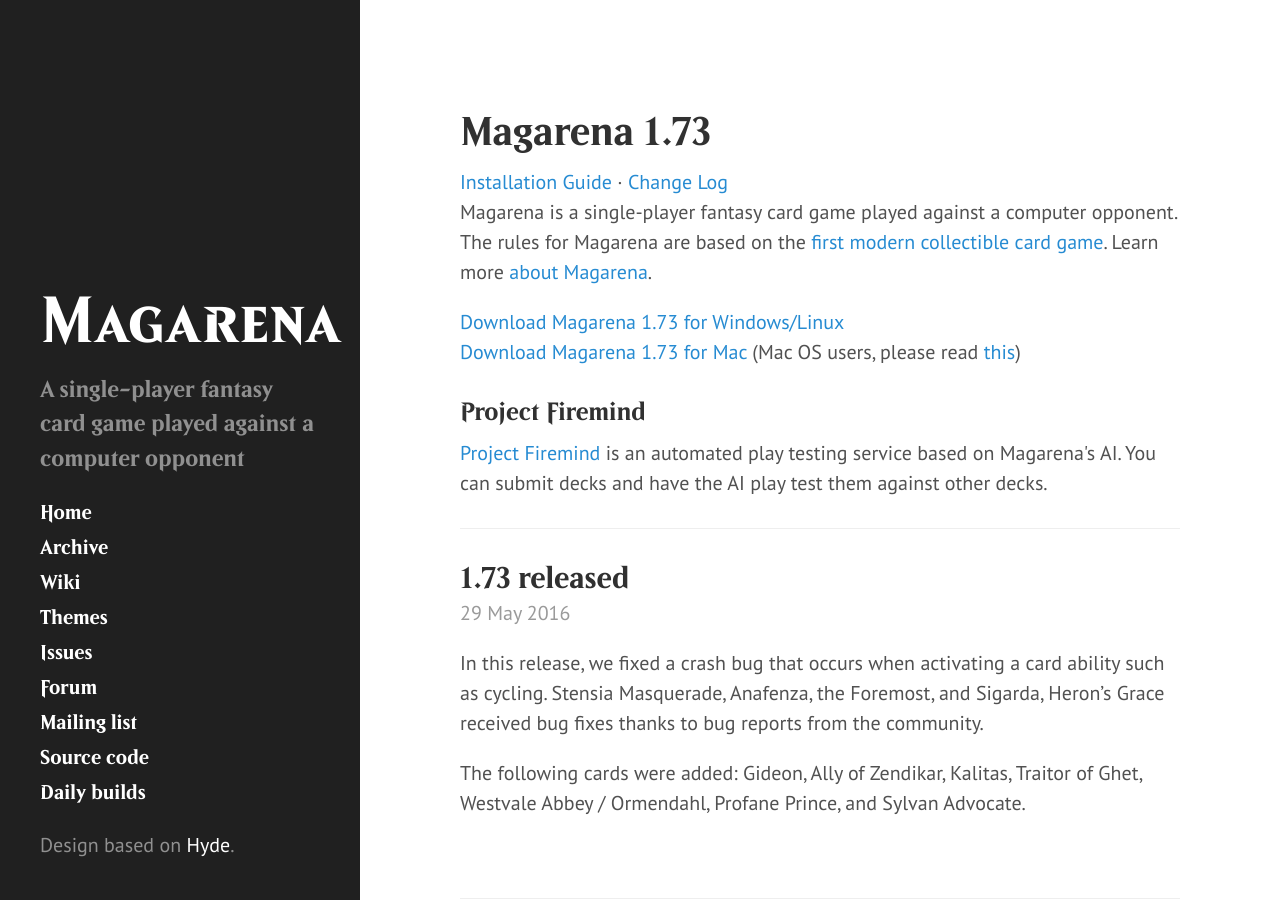
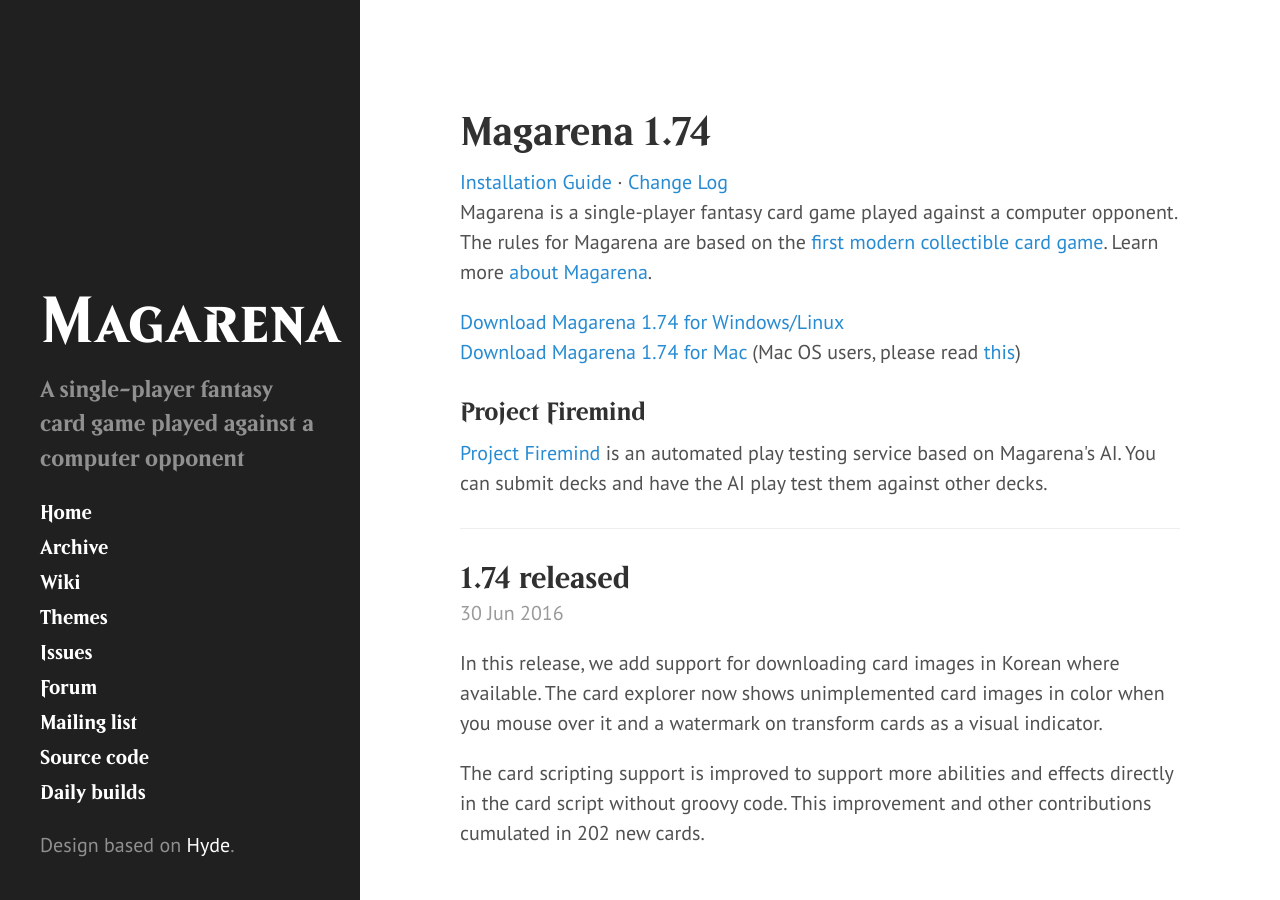
Before and after one commit to magarena/magarena.github.io, a Jekyll site: the page built from index.html, in a window 1280 px wide and 900 px high. Built offline with Jekyll 4.4.1, drawn with Linux system fonts in a browser that asks for light colours; the list of posts is cut into pages by our own code.

Commit message:
release post for 1.74

```diff
--- a/_config.yml
+++ b/_config.yml
@@ -20,7 +20,7 @@
 paginate:         1
 
 # Custom vars
-version:          '1.73'
+version:          '1.74'
 
 github:
   repo:           //github.com/magarena/magarena
--- /dev/null
+++ b/_posts/2016-06-30-1-74-released.md
@@ -0,0 +1,12 @@
+---
+layout: post
+title: "1.74 released"
+---
+
+In this release, we add support for downloading card images in Korean where
+available. The card explorer now shows unimplemented card images in color when
+you mouse over it and a watermark on transform cards as a visual indicator.
+
+The card scripting support is improved to support more abilities and effects
+directly in the card script without groovy code. This improvement and other
+contributions cumulated in 202 new cards.
```
